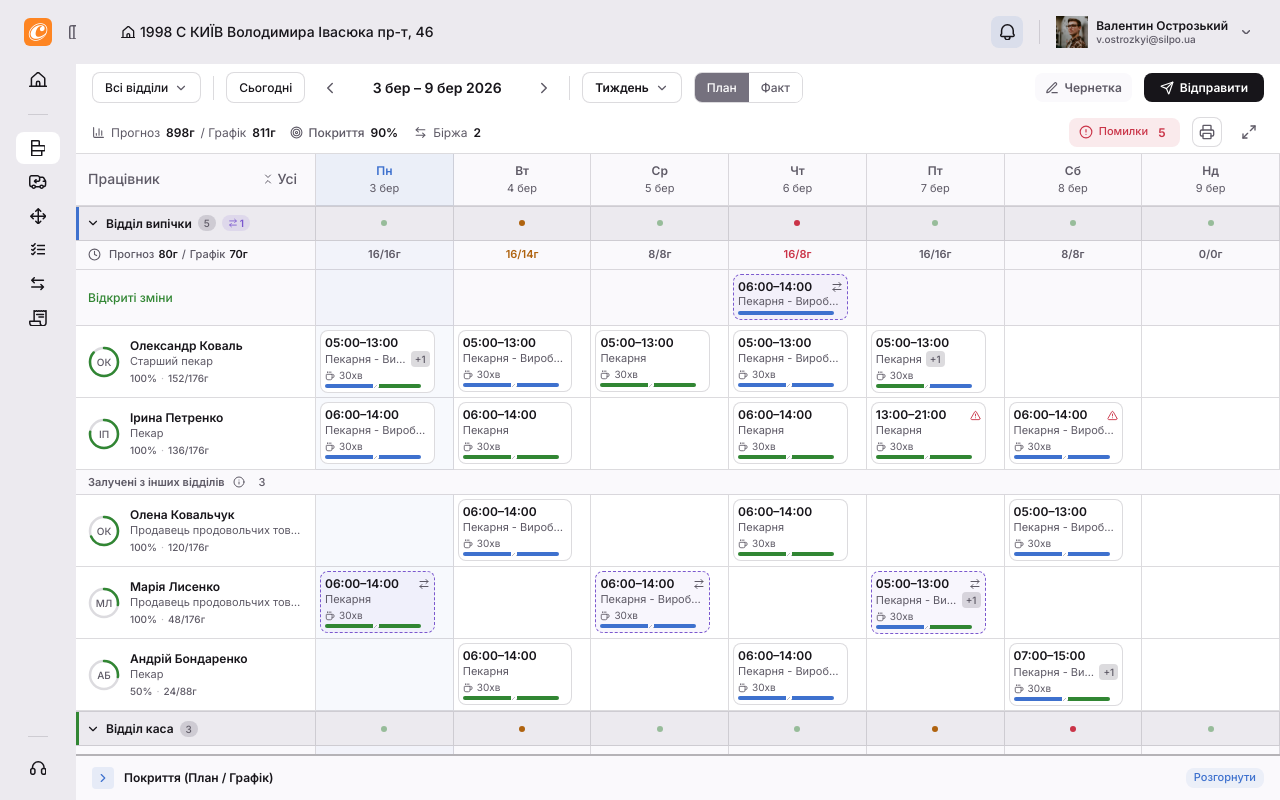
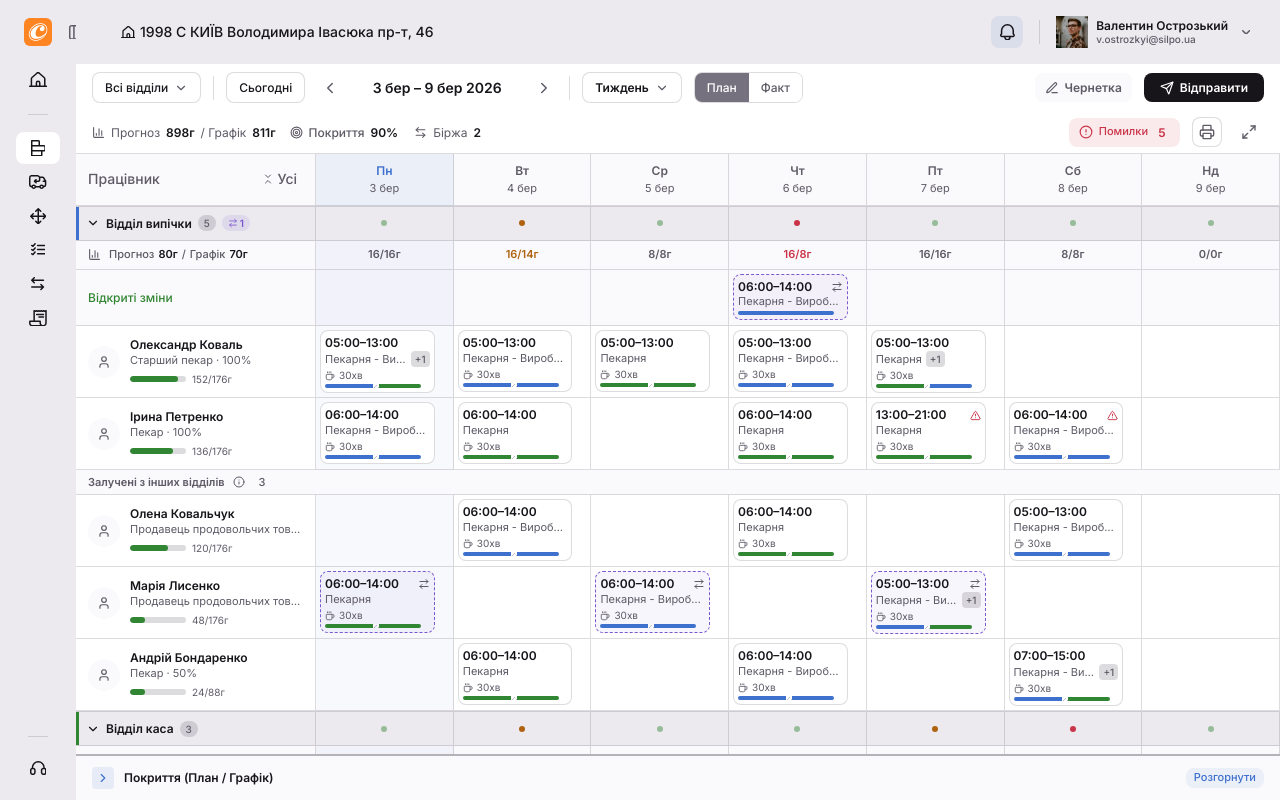
Before and after one commit to yevgeniibobrov-bot/Schedules-2, a React (Vite) app: page / in a window 1280 px wide. Built offline with nearby package versions, Linux system fonts and the light colour scheme.

Commit message:
Revert "Compact day popover, SVG avatar ring, past-shift opacity"
This reverts commit a2a8633c106901467d867e420f517fc04af2dd54.

```diff
--- a/src/app/App.tsx
+++ b/src/app/App.tsx
@@ -1448,7 +1448,6 @@ export default function App() {
                 issueEmployeeIds={issueEmployeeIds}
                 issueDeptIds={issueDeptIds}
                 readOnly={isReadOnly}
-                isPastWeek={weekIndex < CURRENT_WEEK_INDEX}
               />
             ) : (
               <DayView
--- a/src/app/components/WeeklyTable.tsx
+++ b/src/app/components/WeeklyTable.tsx
@@ -4,6 +4,8 @@ import {
   ChevronDown,
   ChevronRight,
   Plus,
+  User,
+  BarChart3,
   Layers,
   Clock,
   AlertTriangle,
@@ -340,7 +342,6 @@ function shiftBelongsToSubUnit(shift: ShiftData, subUnitName: string): boolean {
 interface DayCellProps {
   dayIndex: number;
   todayIndex: number;
-  isPastWeek?: boolean;
   shifts: ShiftData[];
   employee: Employee;
   dept: Department;
@@ -356,12 +357,11 @@ interface DayCellProps {
 }
 
 function DayCell({
-  dayIndex, todayIndex, isPastWeek = false, shifts, employee, dept, isFact, selectedShiftId, focusedSubUnit,
+  dayIndex, todayIndex, shifts, employee, dept, isFact, selectedShiftId, focusedSubUnit,
   onShiftClick, onShiftContextMenu, onEmptyCellClick, onDrop, onCellContextMenu, readOnly = false,
 }: DayCellProps) {
   const [hovered, setHovered] = useState(false);
   const blocked = hasBlockingShift(shifts);
-  const isDayPast = isPastWeek || (todayIndex >= 0 && dayIndex < todayIndex);
 
   const [{ isOver, canDrop, dragItem }, dropRef] = useDrop(
     () => ({
@@ -440,7 +440,7 @@ function DayCell({
               <FactShiftCard shift={shift} isSelected={selectedShiftId === shift.id} onClick={() => onShiftClick(shift, employee, dept)} />
             </div>
           ) : (
-            <div key={shift.id} data-shift-card style={{ opacity: isDayPast ? 0.45 : (dimmed ? 0.4 : 1), pointerEvents: isDayPast ? "none" : undefined, transition: "opacity 0.2s" }}>
+            <div key={shift.id} data-shift-card style={{ opacity: dimmed ? 0.4 : 1, transition: "opacity 0.2s" }}>
               <ShiftCard
                 shift={shift} isSelected={selectedShiftId === shift.id}
                 onClick={() => onShiftClick(shift, employee, dept)}
@@ -714,9 +714,9 @@ function ResourcePopover({ dept, rc, dayIndex, dayLabel, days, isFact, onClose,
   }, [onClose]);
 
   const top = anchorRect ? anchorRect.bottom + 4 : 0;
-  let left = anchorRect ? anchorRect.left + anchorRect.width / 2 - 140 : 0;
+  let left = anchorRect ? anchorRect.left + anchorRect.width / 2 - 150 : 0;
   if (left < 8) left = 8;
-  if (left + 280 > window.innerWidth) left = window.innerWidth - 288;
+  if (left + 300 > window.innerWidth) left = window.innerWidth - 308;
 
   const computeMetrics = (su: SubUnitResource) => {
     const sd = su.daily[dayIndex];
@@ -766,74 +766,121 @@ function ResourcePopover({ dept, rc, dayIndex, dayLabel, days, isFact, onClose,
   return (
     <div
       ref={ref}
-      className="fixed z-50 rounded-[var(--radius)] border border-[var(--border)] overflow-hidden"
-      style={{ top, left, width: 280, backgroundColor: "var(--popover)", boxShadow: "var(--elevation-md)" }}
+      className="fixed z-50 w-[300px] rounded-[var(--radius)] border border-[var(--border)] overflow-hidden"
+      style={{ top, left, backgroundColor: "var(--popover)", boxShadow: "var(--elevation-md)" }}
       onMouseEnter={onMouseEnter}
       onMouseLeave={onMouseLeave}
     >
       {/* ── Header ── */}
-      <div className="flex items-center justify-between px-3 py-1.5 border-b border-[var(--border)]" style={{ backgroundColor: "var(--muted)" }}>
-        <div className="flex items-center gap-1.5 min-w-0">
-          <span style={{ fontSize: "var(--text-xs)", fontWeight: "var(--font-weight-semibold)" as any, color: "var(--foreground)", whiteSpace: "nowrap" }}>
+      <div className="flex items-start justify-between px-3 py-2 border-b border-[var(--border)]" style={{ backgroundColor: "var(--muted)" }}>
+        <div>
+          <span style={{ fontSize: "var(--text-sm)", fontWeight: "var(--font-weight-semibold)" as any, color: "var(--foreground)" }}>
             {dayLabel}
           </span>
-          <span style={{ fontSize: "var(--text-2xs)", color: "var(--muted-foreground)", overflow: "hidden", textOverflow: "ellipsis", whiteSpace: "nowrap" }}>
+          <p style={{ fontSize: "var(--text-2xs)", color: "var(--muted-foreground)", marginTop: 1 }}>
             {dept.name}
-          </span>
+          </p>
         </div>
-        <button onClick={onClose} className="p-0.5 rounded-[var(--radius-sm)] hover:bg-[var(--border)] transition-colors flex-shrink-0">
-          <X size={13} style={{ color: "var(--muted-foreground)" }} />
+        <button onClick={onClose} className="p-0.5 rounded-[var(--radius-sm)] hover:bg-[var(--border)] transition-colors">
+          <X size={14} style={{ color: "var(--muted-foreground)" }} />
         </button>
       </div>
 
-      {/* ── Status + badges row ── */}
-      <div style={{ padding: "7px 12px", borderBottom: "1px solid var(--border)", display: "flex", alignItems: "center", gap: 6 }}>
+      {/* ── Overall day status ── */}
+      <div className="flex items-center gap-2 px-3 py-1.5 border-b border-[var(--border)]" style={{ backgroundColor: combinedBg }}>
         {combined === "ok"
-          ? <CheckCircle2 size={12} style={{ color: combinedColor, flexShrink: 0 }} />
+          ? <CheckCircle2 size={13} style={{ color: combinedColor, flexShrink: 0 }} />
           : combined === "warning"
-            ? <AlertTriangle size={12} style={{ color: combinedColor, flexShrink: 0 }} />
-            : <CircleAlert size={12} style={{ color: combinedColor, flexShrink: 0 }} />
+            ? <AlertTriangle size={13} style={{ color: combinedColor, flexShrink: 0 }} />
+            : <CircleAlert size={13} style={{ color: combinedColor, flexShrink: 0 }} />
         }
         <span style={{ fontSize: "var(--text-xs)", fontWeight: "var(--font-weight-semibold)" as any, color: combinedColor }}>
           {combinedText}
         </span>
-        <div style={{ marginLeft: "auto", display: "flex", gap: 5, flexShrink: 0 }}>
-          <span className="px-1.5 py-px rounded-full" style={{ fontSize: "var(--text-2xs)", fontWeight: "var(--font-weight-semibold)" as any, color: effColor, backgroundColor: effBadgeBg, whiteSpace: "nowrap" }}>
-            Ефект. {eff.efficiency}%
-          </span>
-          <span className="px-1.5 py-px rounded-full" style={{ fontSize: "var(--text-2xs)", fontWeight: "var(--font-weight-semibold)" as any, color: coverageColor, backgroundColor: coverageBadgeBg, whiteSpace: "nowrap" }}>
-            Покриття {coveragePct}%
-          </span>
+      </div>
+
+      {/* ── Ефективність розподілу ── */}
+      <div style={{ padding: "10px 12px", borderBottom: "1px solid var(--border)" }}>
+        <div className="flex items-center justify-between mb-1">
+          <span style={sectionLabel}>Ефективність розподілу</span>
+          {badge(effColor, effBadgeBg, `${eff.efficiency}%`)}
+        </div>
+        {eff.status !== "ok" ? (
+          <>
+            <p style={{ fontSize: "var(--text-2xs)", color: "var(--muted-foreground)", lineHeight: 1.45, marginTop: 2 }}>
+              {eff.description}
+            </p>
+            <button
+              onClick={() => {
+                document.dispatchEvent(new CustomEvent("open-efficiency-panel", { detail: { dayIndex, deptId: dept.id } }));
+                onClose();
+              }}
+              style={{
+                display: "block", width: "100%", textAlign: "center",
+                fontSize: "var(--text-xs)", fontWeight: "var(--font-weight-medium)" as any,
+                color: "var(--primary)", backgroundColor: "var(--primary-alpha-5)",
+                border: "1px solid var(--primary-alpha-25)", padding: "4px 10px", borderRadius: "var(--radius-sm)",
+                cursor: "pointer", marginTop: 6,
+              }}
+            >
+              Переглянути розподіл →
+            </button>
+          </>
+        ) : (
+          <p style={{ fontSize: "var(--text-2xs)", color: "var(--muted-foreground)", marginTop: 2 }}>
+            Зміни рівномірно розподілені
+          </p>
+        )}
+      </div>
+
+      {/* ── Покриття ── */}
+      <div style={{ padding: "10px 12px 0" }}>
+        <div className="flex items-center justify-between mb-1">
+          <span style={sectionLabel}>Покриття</span>
+          {badge(coverageColor, coverageBadgeBg, `${coveragePct}%`)}
+        </div>
+        {/* Totals row */}
+        <div className="flex items-center gap-3">
+          <div className="flex items-center gap-1">
+            <span style={{ fontSize: "var(--text-2xs)", color: "var(--muted-foreground)" }}>Прогноз:</span>
+            <span style={{ fontSize: "var(--text-xs)", fontWeight: "var(--font-weight-semibold)" as any, color: "var(--foreground)" }}>{deptMetrics.forecast}г</span>
+          </div>
+          <div className="flex items-center gap-1">
+            <span style={{ fontSize: "var(--text-2xs)", color: "var(--muted-foreground)" }}>{planLabel}:</span>
+            <span style={{ fontSize: "var(--text-xs)", fontWeight: "var(--font-weight-semibold)" as any, color: "var(--foreground)" }}>{deptMetrics.scheduled}г</span>
+          </div>
+          <div className="flex items-center gap-1">
+            <span style={{ fontSize: "var(--text-2xs)", color: "var(--muted-foreground)" }}>Різн.:</span>
+            <span style={{ fontSize: "var(--text-xs)", fontWeight: "var(--font-weight-semibold)" as any, color: deltaColor(deptMetrics.delta) }}>
+              {fmtDelta(deptMetrics.delta)}
+            </span>
+          </div>
         </div>
       </div>
 
-      {/* ── Coverage totals row ── */}
-      <div style={{ padding: "6px 12px", borderBottom: "1px solid var(--border)", display: "flex", gap: 12, flexWrap: "wrap" }}>
-        <span style={{ fontSize: "var(--text-2xs)", color: "var(--muted-foreground)" }}>
-          Прогноз: <span style={{ fontWeight: "var(--font-weight-semibold)" as any, color: "var(--foreground)" }}>{deptMetrics.forecast}г</span>
-        </span>
-        <span style={{ fontSize: "var(--text-2xs)", color: "var(--muted-foreground)" }}>
-          {planLabel}: <span style={{ fontWeight: "var(--font-weight-semibold)" as any, color: "var(--foreground)" }}>{deptMetrics.scheduled}г</span>
-        </span>
-        <span style={{ fontSize: "var(--text-2xs)", color: "var(--muted-foreground)" }}>
-          Різн.: <span style={{ fontWeight: "var(--font-weight-semibold)" as any, color: deltaColor(deptMetrics.delta) }}>{fmtDelta(deptMetrics.delta)}</span>
-        </span>
-      </div>
-
-      {/* ── Sub-unit breakdown ── */}
+      {/* Sub-unit breakdown */}
       {rc.subUnits.length > 0 && (
-        <div style={{ maxHeight: 150, overflowY: "auto", padding: "4px 12px 6px" }}>
+        <div className="px-3 pb-2 flex flex-col gap-0.5" style={{ paddingTop: 6 }}>
+          {/* Column headers */}
+          <div className="flex items-center px-2 py-0.5">
+            <span className="flex-1" style={{ fontSize: "var(--text-2xs)", color: "var(--muted-foreground)" }}>Дільниця</span>
+            <div className="flex flex-shrink-0" style={{ width: 130 }}>
+              <span className="w-[36px] text-right" style={{ fontSize: "var(--text-2xs)", color: "var(--muted-foreground)" }}>Прогн.</span>
+              <span className="w-[40px] text-right" style={{ fontSize: "var(--text-2xs)", color: "var(--muted-foreground)" }}>{planLabel}</span>
+              <span className="w-[46px] text-right" style={{ fontSize: "var(--text-2xs)", color: "var(--muted-foreground)" }}>Різн.</span>
+            </div>
+          </div>
           {rc.subUnits.map((su) => {
             const m = computeMetrics(su);
             return (
-              <div key={su.name} className="flex items-center py-0.5 rounded-[var(--radius-sm)]" style={{ backgroundColor: heatmapBg(m.delta) }}>
-                <span className="flex-1 truncate" style={{ fontSize: "var(--text-xs)", color: "var(--foreground)" }}>
+              <div key={su.name} className="flex items-center px-2 py-1 rounded-[var(--radius-sm)]" style={{ backgroundColor: heatmapBg(m.delta) }}>
+                <span className="flex-1 truncate" style={{ fontSize: "var(--text-xs)", fontWeight: "var(--font-weight-medium)", color: "var(--foreground)" }}>
                   {su.name}
                 </span>
-                <div className="flex flex-shrink-0 gap-0" style={{ width: 118 }}>
-                  <span className="w-[34px] text-right" style={{ fontSize: "var(--text-xs)", color: "var(--muted-foreground)" }}>{m.forecast}г</span>
-                  <span className="w-[38px] text-right" style={{ fontSize: "var(--text-xs)", fontWeight: "var(--font-weight-medium)", color: "var(--foreground)" }}>{m.scheduled}г</span>
-                  <span className="w-[42px] text-right" style={{ fontSize: "var(--text-xs)", fontWeight: "var(--font-weight-semibold)", color: deltaColor(m.delta) }}>
+                <div className="flex flex-shrink-0" style={{ width: 130 }}>
+                  <span className="w-[36px] text-right" style={{ fontSize: "var(--text-xs)", color: "var(--muted-foreground)" }}>{m.forecast}г</span>
+                  <span className="w-[40px] text-right" style={{ fontSize: "var(--text-xs)", fontWeight: "var(--font-weight-medium)", color: "var(--foreground)" }}>{m.scheduled}г</span>
+                  <span className="w-[46px] text-right" style={{ fontSize: "var(--text-xs)", fontWeight: "var(--font-weight-semibold)", color: deltaColor(m.delta) }}>
                     {fmtDelta(m.delta)}
                   </span>
                 </div>
@@ -845,7 +892,7 @@ function ResourcePopover({ dept, rc, dayIndex, dayLabel, days, isFact, onClose,
 
       {/* ── Create open shift CTA — only when coverage is below target ── */}
       {coverageStatus !== "ok" && onCreateOpenShift && (
-        <div style={{ padding: "6px 12px 8px", borderTop: rc.subUnits.length > 0 ? "1px solid var(--border)" : undefined }}>
+        <div style={{ padding: "8px 12px", borderTop: "1px solid var(--border)" }}>
           <button
             onClick={() => { onCreateOpenShift(dept.id, dayIndex); onClose(); }}
             style={{
@@ -853,7 +900,7 @@ function ResourcePopover({ dept, rc, dayIndex, dayLabel, days, isFact, onClose,
               fontSize: "var(--text-xs)", fontWeight: "var(--font-weight-medium)" as any,
               color: "var(--primary)", backgroundColor: "var(--primary-alpha-5)",
               border: "1px solid var(--primary-alpha-25)", borderRadius: "var(--radius-sm)",
-              padding: "4px 12px", cursor: "pointer",
+              padding: "5px 12px", cursor: "pointer",
             }}
           >
             Створити відкриту зміну
@@ -911,7 +958,7 @@ function ResourceSummaryRow({
         title={tooltipText}
       >
         <div className="flex items-center gap-2">
-          <Clock size={13} style={{ color: "var(--muted-foreground)" }} />
+          <BarChart3 size={13} style={{ color: "var(--muted-foreground)" }} />
           <div className="flex items-center gap-1">
             <span style={{ fontSize: "var(--text-xs)", color: "var(--muted-foreground)" }}>Прогноз</span>
             <span style={{ fontSize: "var(--text-xs)", fontWeight: "var(--font-weight-semibold)", color: "var(--foreground)" }}>{weeklyForecast}г</span>
@@ -997,8 +1044,6 @@ interface WeeklyTableProps {
   issueDeptIds?: Set<string>;
   /** Whether the schedule is in read-only mode (pending/approved) */
   readOnly?: boolean;
-  /** Whether the displayed week is entirely in the past */
-  isPastWeek?: boolean;
 }
 
 export function WeeklyTable({
@@ -1007,7 +1052,7 @@ export function WeeklyTable({
   onOpenShiftClick, onOpenShiftEmptyCellClick, onEmptyCellContextMenu, selectedShiftId,
   planFact = "plan", focusedSubUnit = null,
   issuesFilterActive = false, issueEmployeeIds, issueDeptIds,
-  readOnly = false, isPastWeek = false,
+  readOnly = false,
 }: WeeklyTableProps) {
   const [collapsed, setCollapsed] = useState<Record<string, boolean>>({});
   const isFact = planFact === "fact";
@@ -1432,37 +1477,12 @@ export function WeeklyTable({
                           onClick={() => onEmployeeClick(emp)}
                         >
                           <div className="flex items-center gap-2.5">
-                            {/* Avatar with SVG progress ring */}
-                            <EmployeeHoursTooltip emp={emp} weekPlannedHours={weekPlannedHours} remaining={remaining} exceeded={exceeded} overwork={overwork}>
-                              <div className="flex-shrink-0" style={{ position: "relative", width: 32, height: 32 }}>
-                                <svg viewBox="0 0 32 32" width={32} height={32} style={{ position: "absolute", top: 0, left: 0 }}>
-                                  {/* Track */}
-                                  <circle cx={16} cy={16} r={14} fill="none" stroke="var(--border)" strokeWidth={2.5} />
-                                  {/* Progress */}
-                                  <circle
-                                    cx={16} cy={16} r={14}
-                                    fill="none"
-                                    stroke={progressBarColor}
-                                    strokeWidth={2.5}
-                                    strokeDasharray={`${2 * Math.PI * 14}`}
-                                    strokeDashoffset={`${2 * Math.PI * 14 * (1 - monthlyProgress / 100)}`}
-                                    strokeLinecap="round"
-                                    transform="rotate(-90 16 16)"
-                                  />
-                                  {/* Initials */}
-                                  <text
-                                    x={16} y={16}
-                                    textAnchor="middle"
-                                    dominantBaseline="central"
-                                    fontSize={10}
-                                    fontWeight={500}
-                                    fill="var(--muted-foreground)"
-                                  >
-                                    {emp.name.split(" ").map((w: string) => w[0]).join("").substring(0, 2).toUpperCase()}
-                                  </text>
-                                </svg>
+                            {/* Avatar */}
+                            <div className="flex-shrink-0">
+                              <div className="w-8 h-8 rounded-full flex items-center justify-center" style={{ backgroundColor: "var(--muted)" }}>
+                                <User size={14} style={{ color: "var(--muted-foreground)" }} />
                               </div>
-                            </EmployeeHoursTooltip>
+                            </div>
                             <div className="flex flex-col min-w-0 flex-1">
                               <div className="flex items-center gap-1.5">
                                 <span
@@ -1475,16 +1495,20 @@ export function WeeklyTable({
                                 {emp.isMinor && <MinorBadge />}
                               </div>
                               <span className="truncate" style={{ fontSize: "var(--text-xs)", fontWeight: "var(--font-weight-normal)" as any, color: "var(--muted-foreground)", lineHeight: 1.4 }}>
-                                {emp.position}
+                                {emp.position} · {emp.fte}%
                               </span>
+                              {/* Progress bar + hours with tooltip trigger */}
                               <EmployeeHoursTooltip emp={emp} weekPlannedHours={weekPlannedHours} remaining={remaining} exceeded={exceeded} overwork={overwork}>
-                                <div className="flex items-center gap-1 mt-0.5">
-                                  <span style={{ fontSize: "var(--text-2xs)", color: "var(--muted-foreground)" }}>{emp.fte}%</span>
-                                  <span style={{ fontSize: "var(--text-2xs)", color: "var(--muted-foreground)", opacity: 0.4 }}>·</span>
-                                  <span style={{ fontSize: "var(--text-2xs)", color: overwork ? "var(--destructive)" : "var(--muted-foreground)", fontWeight: overwork ? "var(--font-weight-medium)" as any : undefined }}>
+                                <div className="flex items-center gap-1.5 mt-1">
+                                  <div className="h-1.5 rounded-full overflow-hidden flex-shrink-0" style={{ backgroundColor: "var(--border)", width: 56 }}>
+                                    <div className="h-full rounded-full transition-all" style={{ width: `${monthlyProgress}%`, backgroundColor: progressBarColor }} />
+                                  </div>
+                                  <span className="flex-shrink-0" style={{ fontSize: "var(--text-2xs)", fontWeight: "var(--font-weight-normal)" as any, color: overwork ? "var(--destructive)" : "var(--muted-foreground)" }}>
                                     {emp.workedHours}/{emp.monthlyNorm}г
                                   </span>
-                                  {overwork && <AlertTriangle size={9} style={{ color: "var(--destructive)", flexShrink: 0 }} />}
+                                  {overwork && (
+                                    <AlertTriangle size={10} style={{ color: "var(--destructive)", flexShrink: 0 }} />
+                                  )}
                                 </div>
                               </EmployeeHoursTooltip>
                             </div>
@@ -1506,23 +1530,18 @@ export function WeeklyTable({
                               const dimmed = focusedSubUnit ? !shiftBelongsToSubUnit(span.shift, focusedSubUnit) : false;
                               return (
                                 <td key={di} colSpan={span.length} className="px-1 py-1 border-b border-r border-[var(--border)] align-top">
-                                  {(() => {
-                                    const isSpanPast = isPastWeek || (todayIndex >= 0 && di < todayIndex);
-                                    return (
-                                      <div data-shift-card style={{ opacity: isSpanPast ? 0.45 : (dimmed ? 0.4 : 1), pointerEvents: isSpanPast ? "none" : undefined, transition: "opacity 0.2s" }}>
-                                        <ShiftCard shift={span.shift} isSelected={selectedShiftId === span.shift.id}
-                                          onClick={() => onShiftClick(span.shift, emp, dept)}
-                                          onContextMenu={(e) => { e.preventDefault(); e.stopPropagation(); handleShiftContext(e, span.shift, emp, dept); }}
-                                          employeeId={emp.id} dayIndex={di} draggable={false}
-                                        />
-                                      </div>
-                                    );
-                                  })()}
+                                  <div data-shift-card style={{ opacity: dimmed ? 0.4 : 1, transition: "opacity 0.2s" }}>
+                                    <ShiftCard shift={span.shift} isSelected={selectedShiftId === span.shift.id}
+                                      onClick={() => onShiftClick(span.shift, emp, dept)}
+                                      onContextMenu={(e) => { e.preventDefault(); e.stopPropagation(); handleShiftContext(e, span.shift, emp, dept); }}
+                                      employeeId={emp.id} dayIndex={di} draggable={false}
+                                    />
+                                  </div>
                                 </td>
                               );
                             }
                             return (
-                              <DayCell key={di} dayIndex={di} todayIndex={todayIndex} isPastWeek={isPastWeek} shifts={dayShifts}
+                              <DayCell key={di} dayIndex={di} todayIndex={todayIndex} shifts={dayShifts}
                                 employee={emp} dept={dept} isFact={isFact} selectedShiftId={selectedShiftId}
                                 focusedSubUnit={focusedSubUnit}
                                 onShiftClick={onShiftClick} onShiftContextMenu={handleShiftContext}
```
